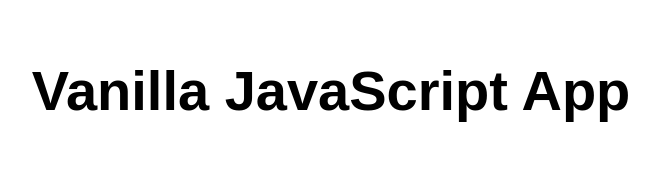
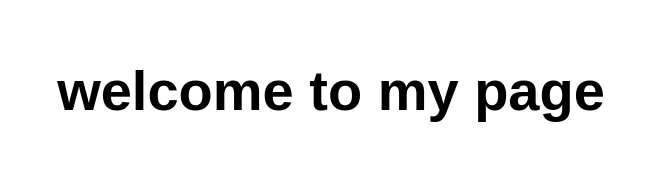
Before and after one commit to mohammedshaikh/Tuxedo30, a website: page src/index.html in a window 1280 px wide. Shown: the whole page, without its empty margins (309-968 px from the left). Drawn offline with Linux system fonts and the light colour scheme.

Commit message:
Update index.html
edited line 12 as welcome to my page

```diff
--- a/src/index.html
+++ b/src/index.html
@@ -10,7 +10,7 @@
 
 <body>
   <main>
-    <h1>Vanilla JavaScript App</h1>
+    <h1>welcome to my page</h1>
   </main>
 </body>
 
```
